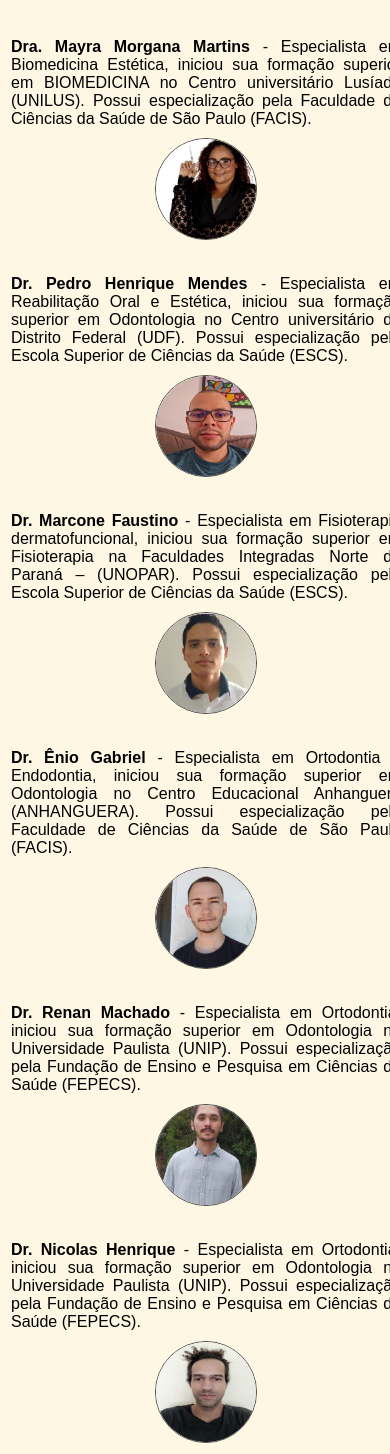
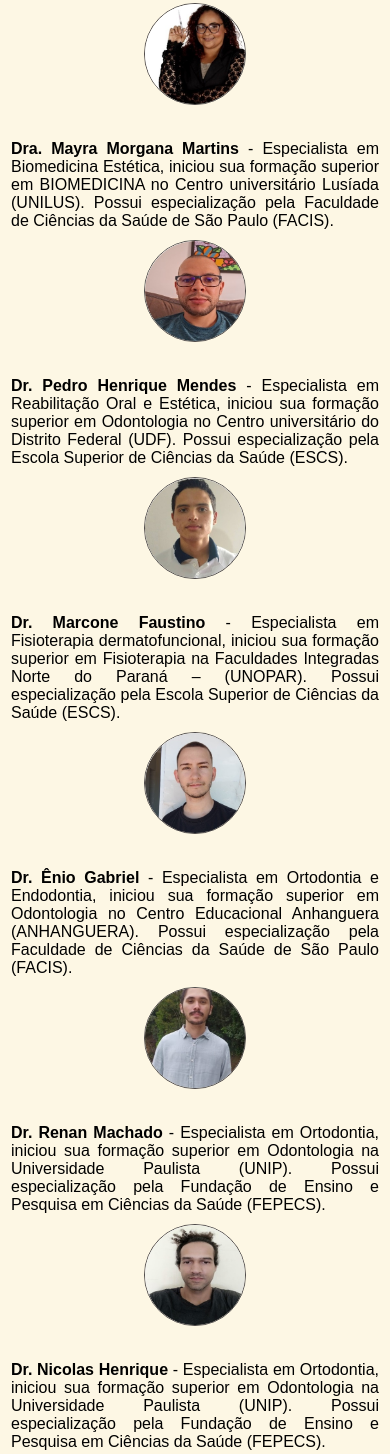
Before and after one commit to eniogabriel75/Projeto_Proz, a plain HTML site: page profissionais.html in a window 390 px wide. Shown: the part 421-1875 px from the top of the page. Drawn offline with Linux system fonts and the light colour scheme; some packages are replaced by stand-ins of ours; a script that the page names is missing; a web font is replaced by a local one.

Commit message:
Responsividade finalizada.

```diff
--- a/css/profissionais.css
+++ b/css/profissionais.css
@@ -118,7 +118,6 @@ h2 {
     padding: 1px;
     margin: 10px;
     display: block;
-    width: 100%;
   }
 
   .apresentacao__conteudo__h3 {
--- a/profissionais.html
+++ b/profissionais.html
@@ -11,7 +11,12 @@
   <body>
     <header>
       <nav>
-        <img src="imagens/logo.png" alt="Logo clinica" width="100px" height="100px"/>
+        <img
+          src="imagens/logo.png"
+          alt="Logo clinica"
+          width="100px"
+          height="100px"
+        />
         <section class="menu-icon" onclick="toggleMenu()">
           <section class="bar"></section>
           <section class="bar"></section>
@@ -45,6 +50,12 @@
           </h2>
           <div class="apresentacao__conteudo__div">
             <section class="apresentacao__conteudo__section">
+              <img
+                class="apresentacao__img"
+                src="imagens/FOTO APRESENTAÇÃO MAYRA.jpg"
+                alt="Foto Mayra"
+                width="100%"
+              />
               <p class="apresentacao__conteudo__h3">
                 <strong>Dra. Mayra Morgana Martins</strong> - Especialista em
                 Biomedicina Estética, iniciou sua formação superior em
@@ -52,13 +63,14 @@
                 especialização pela Faculdade de Ciências da Saúde de São Paulo
                 (FACIS).
               </p>
+            </section>
+            <section class="apresentacao__conteudo__section">
               <img
                 class="apresentacao__img"
-                src="imagens/FOTO APRESENTAÇÃO MAYRA.jpg"
-                alt="Foto Mayra" width="100%"
+                src="imagens/FOTO APRESENTAÇÃO PEDRO.jpg"
+                alt="Foto Pedro"
+                width="100%"
               />
-            </section>
-            <section class="apresentacao__conteudo__section">
               <p class="apresentacao__conteudo__h3">
                 <strong>Dr. Pedro Henrique Mendes</strong> - Especialista em
                 Reabilitação Oral e Estética, iniciou sua formação superior em
@@ -66,13 +78,14 @@
                 Possui especialização pela Escola Superior de Ciências da Saúde
                 (ESCS).
               </p>
+            </section>
+            <section class="apresentacao__conteudo__section">
               <img
                 class="apresentacao__img"
-                src="imagens/FOTO APRESENTAÇÃO PEDRO.jpg"
-                alt="Foto Pedro" width="100%"
+                src="imagens/FOTO APRESENTAÇÃO MARCONE.jpg"
+                alt="Foto Marcone"
+                width="100%"
               />
-            </section>
-            <section class="apresentacao__conteudo__section">
               <p class="apresentacao__conteudo__h3">
                 <strong>Dr. Marcone Faustino</strong> - Especialista em
                 Fisioterapia dermatofuncional, iniciou sua formação superior em
@@ -80,13 +93,14 @@
                 (UNOPAR). Possui especialização pela Escola Superior de Ciências
                 da Saúde (ESCS).
               </p>
+            </section>
+            <section class="apresentacao__conteudo__section">
               <img
                 class="apresentacao__img"
-                src="imagens/FOTO APRESENTAÇÃO MARCONE.jpg"
-                alt="Foto Marcone" width="100%"
+                src="imagens/FOTO APRESENTAÇÃO ENIO.jpg"
+                alt="Foto Enio"
+                width="100%"
               />
-            </section>
-            <section class="apresentacao__conteudo__section">
               <p class="apresentacao__conteudo__h3">
                 <strong>Dr. Ênio Gabriel</strong> - Especialista em Ortodontia e
                 Endodontia, iniciou sua formação superior em Odontologia no
@@ -94,36 +108,33 @@
                 especialização pela Faculdade de Ciências da Saúde de São Paulo
                 (FACIS).
               </p>
+            </section>
+            <section class="apresentacao__conteudo__section">
               <img
                 class="apresentacao__img"
-                src="imagens/FOTO APRESENTAÇÃO ENIO.jpg"
-                alt="Foto Enio" width="100%"
+                src="imagens/FOTO APRESENTAÇÃO RENAN.jpg"
+                alt="Foto Renan"
+                width="100%"
               />
-            </section>
-            <section class="apresentacao__conteudo__section">
               <p class="apresentacao__conteudo__h3">
                 <strong>Dr. Renan Machado</strong> - Especialista em Ortodontia,
                 iniciou sua formação superior em Odontologia na Universidade
                 Paulista (UNIP). Possui especialização pela Fundação de Ensino e
                 Pesquisa em Ciências da Saúde (FEPECS).
               </p>
+            </section>
+            <section class="apresentacao__conteudo__section">
               <img
                 class="apresentacao__img"
-                src="imagens/FOTO APRESENTAÇÃO RENAN.jpg"
-                alt="Foto Renan" width="100%"
+                src="imagens/FOTO APRESENTAÇÃO NICOLAS.jpeg"
+                width="100%"
               />
-            </section>
-            <section class="apresentacao__conteudo__section">
               <p class="apresentacao__conteudo__h3">
                 <strong>Dr. Nicolas Henrique</strong> - Especialista em
                 Ortodontia, iniciou sua formação superior em Odontologia na
                 Universidade Paulista (UNIP). Possui especialização pela
                 Fundação de Ensino e Pesquisa em Ciências da Saúde (FEPECS).
               </p>
-              <img
-                class="apresentacao__img"
-                src="imagens/FOTO APRESENTAÇÃO NICOLAS.jpeg" width="100%"
-              />
             </section>
           </div>
         </section>
```
